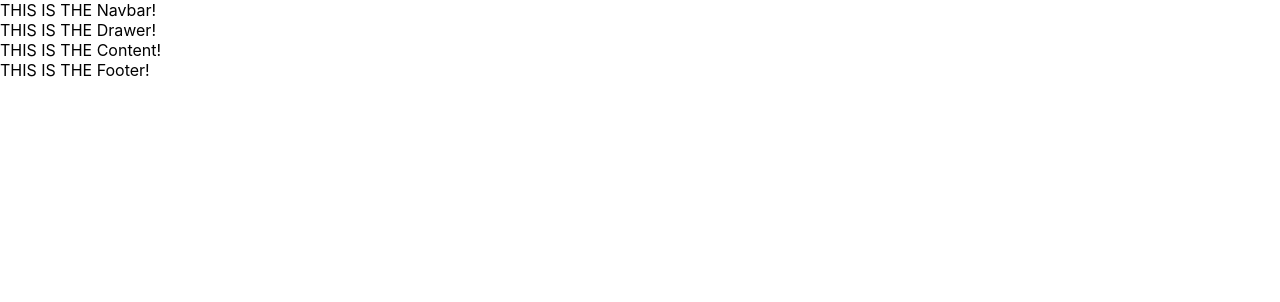
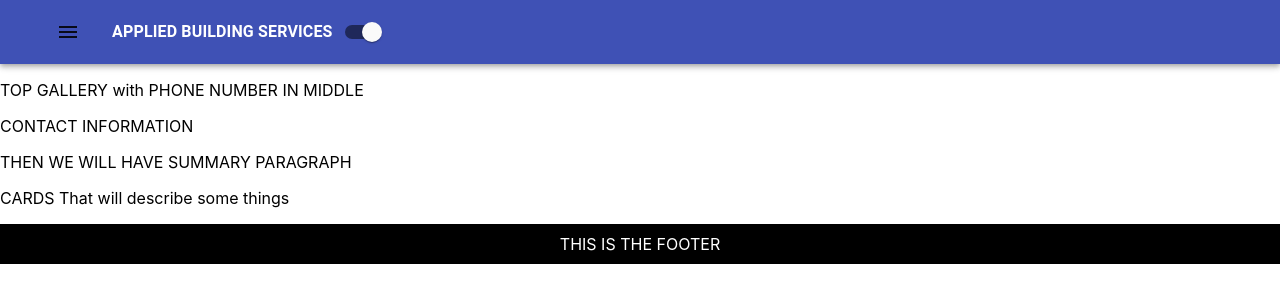
Before and after one commit to andimalfresh/AppliedBuildingServices, a React (Create React App) app: page / in a window 1280 px wide. Shown: the top 302 px of the page. Built offline with nearby package versions, Linux system fonts and the light colour scheme.

Commit message:
Laying out Components and basic Styling

```diff
--- a/package.json
+++ b/package.json
@@ -4,6 +4,8 @@
   "private": true,
   "dependencies": {
     "@material-ui/core": "^4.3.3",
+    "@material-ui/icons": "^4.2.1",
+    "node-sass": "^4.12.0",
     "react": "^16.9.0",
     "react-dom": "^16.9.0",
     "react-scripts": "3.1.1"
--- a/src/App.js
+++ b/src/App.js
@@ -1,6 +1,5 @@
 import React from 'react'
 import Navbar from './components/Navbar'
-import Drawer from './components/Drawer'
 import Content from './components/Content'
 import Footer from './components/Footer'
 
@@ -8,7 +7,6 @@ function App() {
   return (
     <div className="App">
         <Navbar />
-        <Drawer />
         <Content />
         <Footer />
     </div>
--- a/src/components/Content/index.js
+++ b/src/components/Content/index.js
@@ -2,7 +2,19 @@ import React from 'react'
 
 const Content = () => {
     return (
-         <div> THIS IS THE Content!</div>
+         <div>
+            <p>TOP GALLERY with PHONE NUMBER IN MIDDLE</p>
+            <p> CONTACT INFORMATION</p>
+            <p> THEN WE WILL HAVE SUMMARY PARAGRAPH</p>
+            <p> CARDS That will describe some things</p>
+
+
+
+
+
+
+
+         </div>
     )
 }
 
--- a/src/components/Drawer/index.js
+++ b/src/components/Drawer/index.js
@@ -1,10 +1,128 @@
 import React from 'react'
+import { makeStyles } from '@material-ui/core/styles'
+import SwipeableDrawer from '@material-ui/core/SwipeableDrawer'
+import Button from '@material-ui/core/Button'
+import List from '@material-ui/core/List'
+import Divider from '@material-ui/core/Divider'
+import ListItem from '@material-ui/core/ListItem'
+import ListItemIcon from '@material-ui/core/ListItemIcon'
+import ListItemText from '@material-ui/core/ListItemText'
+import MenuIcon from '@material-ui/icons/Menu'
 
-const Drawer = () => {
-    return (
-         <div> THIS IS THE Drawer!</div>
-    )
+const useStyles = makeStyles({
+  list: {
+    width: 250,
+  },
+  fullList: {
+    width: 'auto',
+  },
+})
+
+export default function SwipeableTemporaryDrawer() {
+  const classes = useStyles()
+  const [state, setState] = React.useState({
+    top: false,
+    left: false,
+    bottom: false,
+    right: false,
+  })
+
+  const toggleDrawer = (side, open) => event => {
+    if (event && event.type === 'keydown' && (event.key === 'Tab' || event.key === 'Shift')) {
+      return
+    }
+
+    setState({ ...state, [side]: open })
+  }
+
+  const sideList = side => (
+    <div
+      className={classes.list}
+      role="presentation"
+      onClick={toggleDrawer(side, false)}
+      onKeyDown={toggleDrawer(side, false)}
+    >
+      <List>
+        {['Inbox', 'Starred', 'Send email', 'Drafts'].map((text, index) => (
+          <ListItem button key={text}>
+            <ListItemIcon>{index % 2 === 0 ? <div>No</div> : <div>Yes</div>} </ListItemIcon>
+            <ListItemText primary={text} />
+          </ListItem>
+        ))}
+      </List>
+      <Divider />
+      <List>
+        {['All mail', 'Trash', 'Spam'].map((text, index) => (
+          <ListItem button key={text}>
+            <ListItemIcon>{index % 2 === 0 ? <div>No</div> : <div>Yes</div>} </ListItemIcon>
+            <ListItemText primary={text} />
+          </ListItem>
+        ))}
+      </List>
+    </div>
+  )
+
+  const fullList = side => (
+    <div
+      className={classes.fullList}
+      role="presentation"
+      onClick={toggleDrawer(side, false)}
+      onKeyDown={toggleDrawer(side, false)}
+    >
+      <List>
+        {['Inbox', 'Starred', 'Send email', 'Drafts'].map((text, index) => (
+          <ListItem button key={text}>
+            <ListItemIcon>{index % 2 === 0 ? <div>No</div> : <div>Yes</div>} </ListItemIcon>
+            <ListItemText primary={text} />
+          </ListItem>
+        ))}
+      </List>
+      <Divider />
+      <List>
+        {['All mail', 'Trash', 'Spam'].map((text, index) => (
+          <ListItem button key={text}>
+            <ListItemIcon>{index % 2 === 0 ? <div>No</div> : <div>Yes</div>} </ListItemIcon>
+            <ListItemText primary={text} />
+          </ListItem>
+        ))}
+      </List>
+    </div>
+  )
+
+  return (
+    <div>
+      <Button onClick={toggleDrawer('left', true)}><MenuIcon /></Button>
+      <SwipeableDrawer
+        open={state.left}
+        onClose={toggleDrawer('left', false)}
+        onOpen={toggleDrawer('left', true)}
+      >
+        {sideList('left')}
+      </SwipeableDrawer>
+      <SwipeableDrawer
+        anchor="top"
+        open={state.top}
+        onClose={toggleDrawer('top', false)}
+        onOpen={toggleDrawer('top', true)}
+      >
+        {fullList('top')}
+      </SwipeableDrawer>
+      <SwipeableDrawer
+        anchor="bottom"
+        open={state.bottom}
+        onClose={toggleDrawer('bottom', false)}
+        onOpen={toggleDrawer('bottom', true)}
+      >
+        {fullList('bottom')}
+      </SwipeableDrawer>
+      <SwipeableDrawer
+        anchor="right"
+        open={state.right}
+        onClose={toggleDrawer('right', false)}
+        onOpen={toggleDrawer('right', true)}
+      >
+        {sideList('right')}
+      </SwipeableDrawer>
+    </div>
+  )
 }
-
-
-export default Drawer
--- /dev/null
+++ b/src/components/Footer/Footer.module.scss
@@ -0,0 +1,7 @@
+.Footer {
+    display: flex;
+    justify-content: center;
+    background-color: black;
+    color: white;
+    padding: 10px;
+}
--- a/src/components/Footer/index.js
+++ b/src/components/Footer/index.js
@@ -1,8 +1,9 @@
 import React from 'react'
+import styles  from './Footer.module.scss'
 
 const Footer = () => {
     return (
-         <div> THIS IS THE Footer!</div>
+         <div className={styles.Footer}>THIS IS THE FOOTER</div>
     )
 }
 
--- /dev/null
+++ b/src/components/NavBarSwitch/index.js
@@ -0,0 +1,24 @@
+import React from 'react';
+import Switch from '@material-ui/core/Switch';
+
+export default function Switches() {
+  const [state, setState] = React.useState({
+    checkedA: true,
+    checkedB: true,
+  });
+
+  const handleChange = name => event => {
+    setState({ ...state, [name]: event.target.checked });
+  };
+
+  return (
+    <div>
+      <Switch
+        defaultChecked
+        value="checkedF"
+        color="default"
+        inputProps={{ 'aria-label': 'checkbox with default color' }}
+      />
+    </div>
+  );
+}
--- /dev/null
+++ b/src/components/Navbar/Navbar.module.scss
@@ -0,0 +1,14 @@
+.Navbar {
+    display: flex;
+    flex-direction: row;
+    align-items: left;
+    background-color: red;
+    .title {
+        font-size: 1em;
+        font-weight: bolder;
+        color: white;
+    }
+    .toggleSwitch {
+        padding-left: 50px;
+    }
+}
--- a/src/components/Navbar/index.js
+++ b/src/components/Navbar/index.js
@@ -1,10 +1,29 @@
 import React from 'react'
 
-const Navbar = () => {
-    return (
-         <div> THIS IS THE Navbar!</div>
-    )
-}
+import AppBar from '@material-ui/core/AppBar'
+import Toolbar from '@material-ui/core/Toolbar'
+import Typography from '@material-ui/core/Typography'
+import IconButton from '@material-ui/core/IconButton'
+import Drawer from '../Drawer'
+import styles from './Navbar.module.scss'
+import NavBarSwitch from '../NavBarSwitch'
 
 
-export default Navbar
+export default function ButtonAppBar() {
+  return (
+    <div>
+      <AppBar position="static" className={styles.Navbar}>
+        <Toolbar>
+          <IconButton>
+            <Drawer />
+          </IconButton>
+          <Typography className={styles.title}>
+            APPLIED BUILDING SERVICES
+          </Typography>
+          <NavBarSwitch className={styles.toggleSwitch} />
+        </Toolbar>
+
+      </AppBar>
+    </div>
+  )
+}
```
Also changed, not shown: 1 other file (tests, documents, lock files or other folders).
